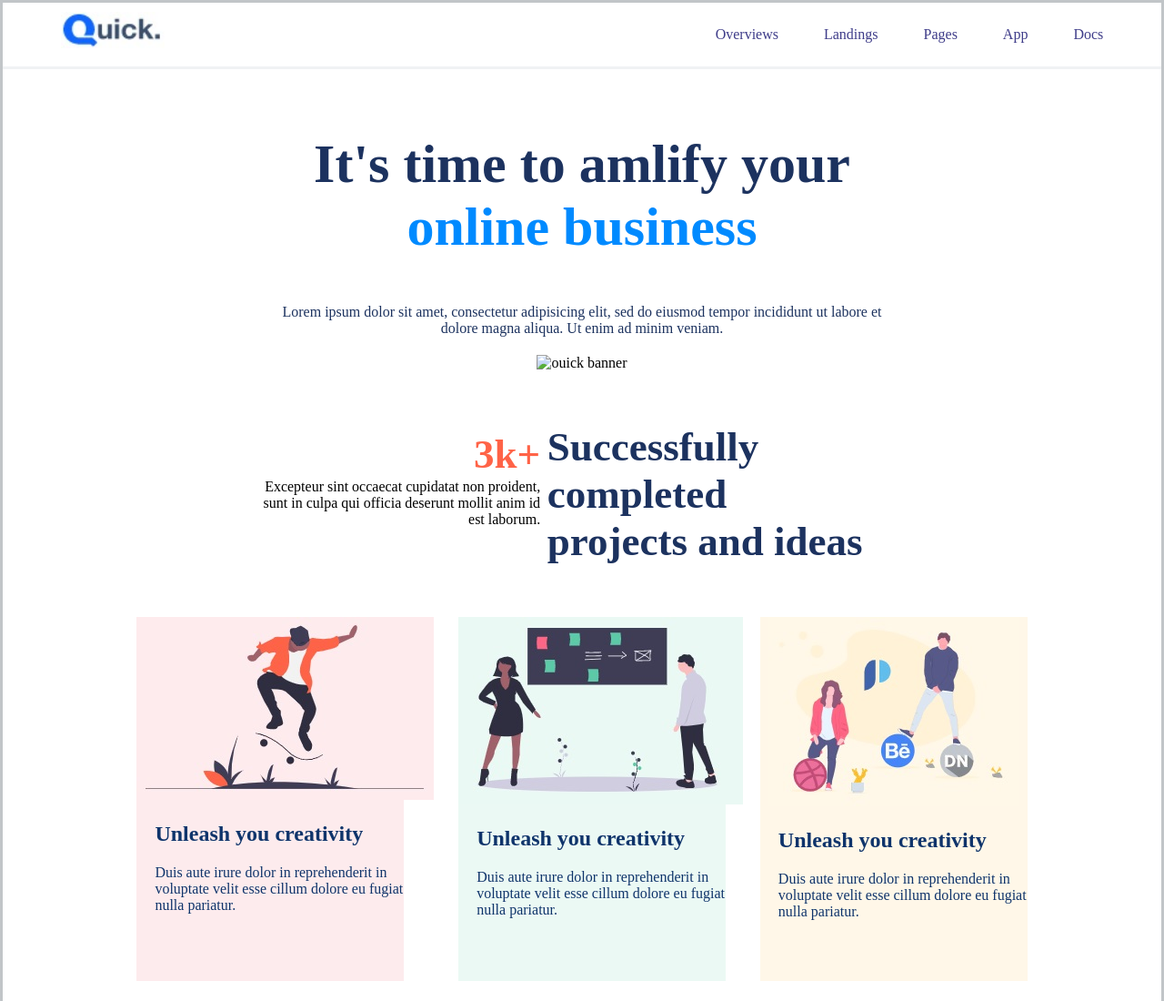
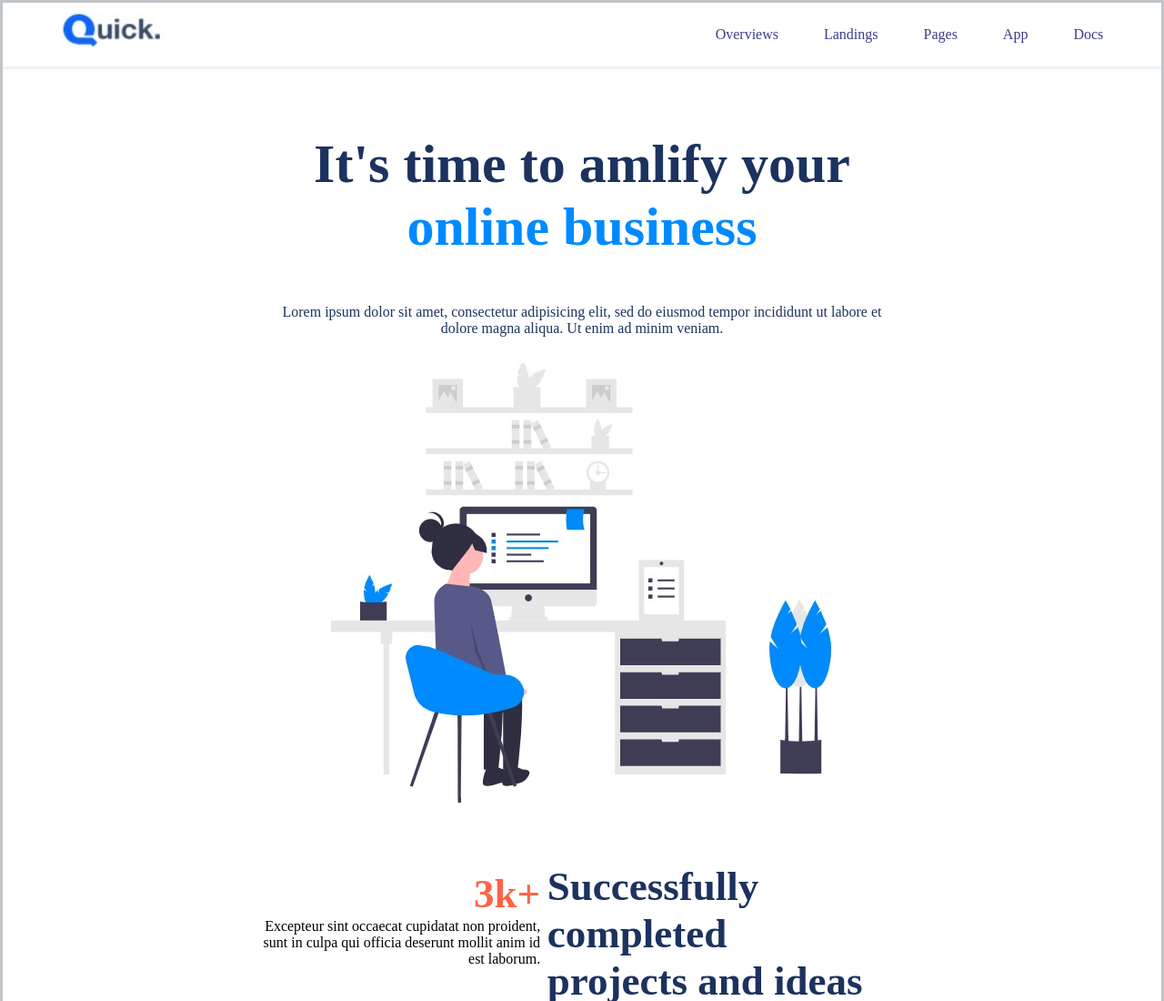
Before and after one commit to talimulislam05/quick-full-project, a plain HTML site: page index.html in a window 1280 px wide. Shown: the top 1100 px of the page at 91% size. Drawn offline with Linux system fonts and the light colour scheme.

Commit message:
Update index.html

```diff
--- a/index.html
+++ b/index.html
@@ -48,7 +48,7 @@
         </article>
 
         <div class="banner-img">
-            <img src="images/banner.jpg" alt="ouick banner">
+            <img src="https://raw.githubusercontent.com/talimulislam05/quick-full-project/main/banner.jpg" alt="ouick banner">
         </div>
 
     </section>
```
